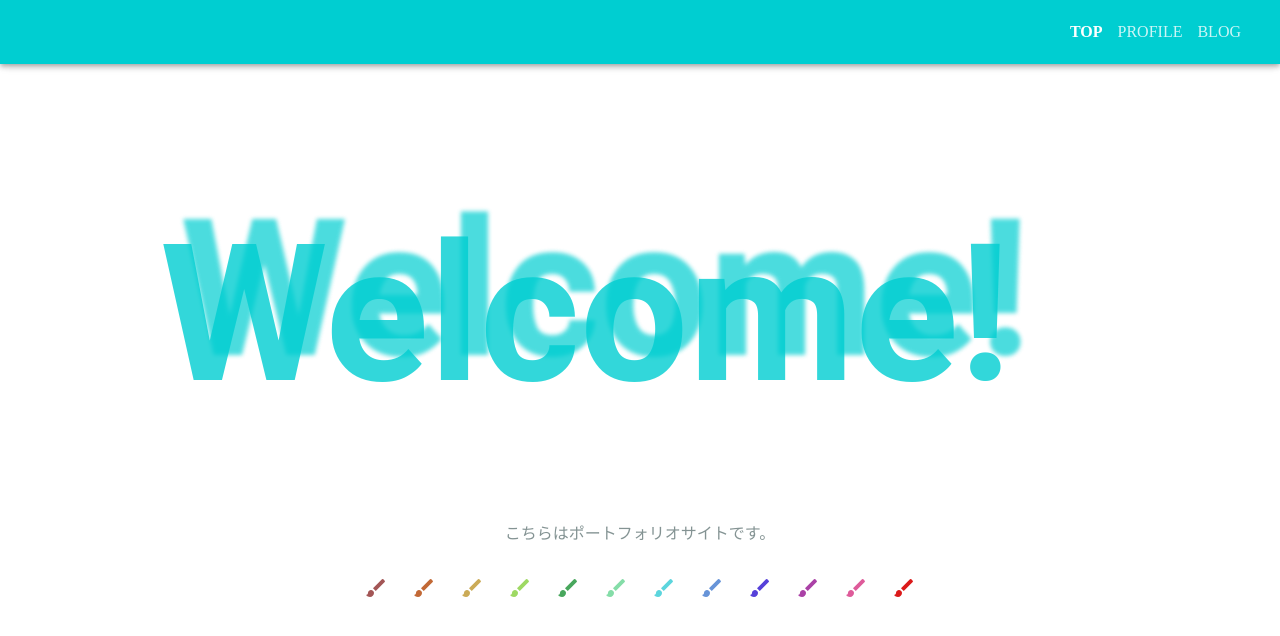
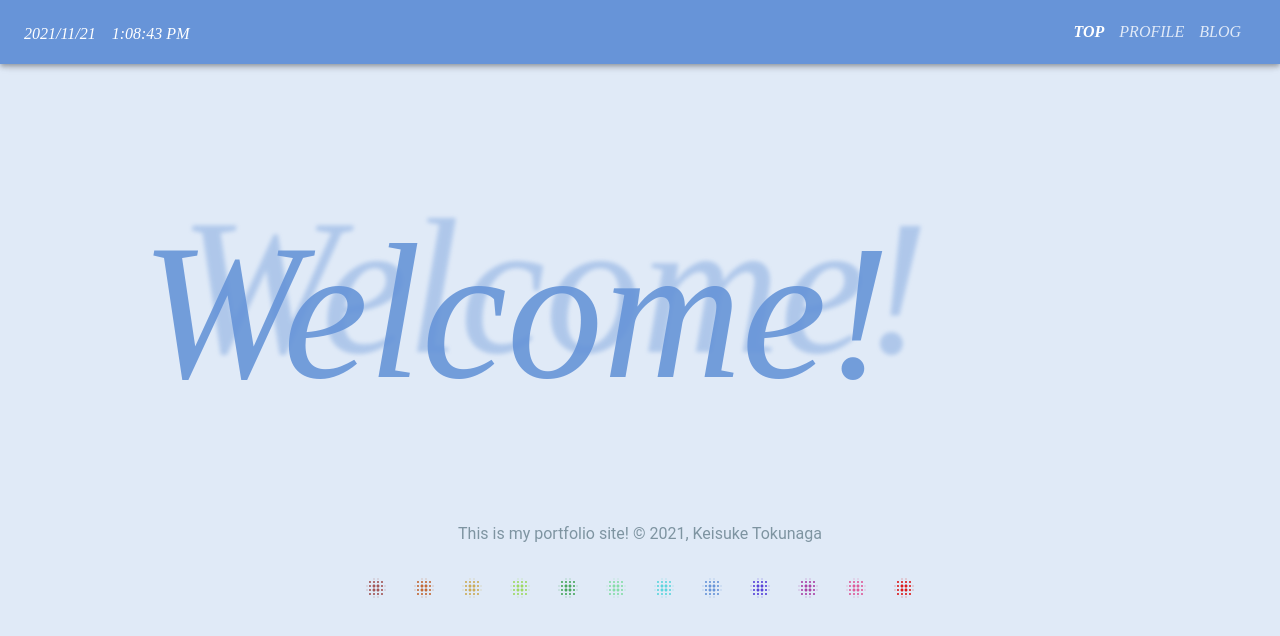
Before and after one commit to Keisuke-Toku-2000/TokuPortfolio, a Gatsby site: page / in a window 1280 px wide. Built offline with nearby package versions, Linux system fonts and the light colour scheme; Gatsby itself is replaced by a stand-in of ours.

Commit message:
時間を表示できるようにした

```diff
--- a/src/components/Layout/Layout.tsx
+++ b/src/components/Layout/Layout.tsx
@@ -11,7 +11,7 @@ export const Layout: React.VFC<Props> = ({ color, children }) => {
   const theme = createTheme({
     palette: {
       primary: {
-        main: color ?? "#00CED1",
+        main: color ?? "#6794D8",
       },
       secondary: {
         main: "#00bcd4",
--- a/src/components/header.tsx
+++ b/src/components/header.tsx
@@ -1,4 +1,4 @@
-import React, { VFC } from "react";
+import React, { useEffect, useState, VFC } from "react";
 import { AppBar, Box, BoxProps, Toolbar } from "@material-ui/core";
 import { Link } from "gatsby";
 
@@ -19,10 +19,27 @@ const nonActiveText: object = {
 const menuItem = ["TOP", "PROFILE", "BLOG"];
 
 export const Header: VFC = () => {
+  const [now, setNow] = useState<Date>(new Date());
+
+  const getNow = () => {
+    useEffect(() => {
+      const timer = setInterval(() => {
+        setNow(new Date());
+      }, 1000);
+      return () => {
+        clearInterval(timer);
+      };
+    }, [setNow]);
+    return `${now.getFullYear()}/${
+      now.getMonth() + 1
+    }/${now.getDate()}　${now?.toLocaleTimeString()}`;
+  };
+
   return (
     <AppBar color="primary">
       <Toolbar>
-        <div style={{ marginLeft: "auto" }}>
+        <p style={{ fontStyle: "italic" }}>{getNow()}</p>
+        <div style={{ marginLeft: "auto", fontStyle: "italic" }}>
           {menuItem.map((item, i) => {
             let page_link = "";
             if (item === "TOP") {
--- a/src/pages/index.tsx
+++ b/src/pages/index.tsx
@@ -1,8 +1,9 @@
 import { Box, IconButton } from "@material-ui/core";
+import { LensBlur } from "@mui/icons-material";
 import BrushIcon from "@mui/icons-material/Brush";
 
 import * as React from "react";
-import { useState } from "react";
+import { useEffect, useState } from "react";
 import { Layout } from "../components/Layout/Layout";
 
 const helpText: object = {
@@ -31,36 +32,67 @@ const paintColors = [
 ];
 
 const IndexPage: React.VFC = () => {
-  const [color, setColor] = useState("#00CED1");
+  const [color, setColor] = useState("#6794D8");
   const centerShadowText: object = {
     position: "absolute",
-    left: "180px",
+    left: "14%",
     top: "-15px",
-    fontFamily: "Roboto",
-    fontWeight: "bold",
+    fontStyle: "italic",
     fontSize: "15vw",
     color: color,
     filter: "blur(2px)",
-    opacity: 0.7,
+    opacity: 0.4,
   };
 
   const centerText: object = {
     position: "absolute",
-    left: "160px",
+    left: "11%",
     top: "10px",
-    fontFamily: "Roboto",
-    fontWeight: "bold",
+    fontStyle: "italic",
     fontSize: "15vw",
     color: color,
-    opacity: 0.8,
+    opacity: 0.9,
+    animation: "3s ease-in 1s infinite reverse both running slidein",
   };
+
+  const [text, setText] = useState<string>("");
+  const welcome = "Welcome!";
+
+  const animationText = () => {
+    for (let i = 0; i < 8; i++) {
+      if (i === 0) {
+        setTimeout(() => setText(welcome[0]), 600);
+      }
+      setTimeout(() => setText(welcome.slice(0, i + 1)), 600 + i * 300);
+    }
+  };
+
+  useEffect(() => {
+    animationText();
+  }, []);
+
+  console.log(text);
 
   return (
     <Layout color={color}>
       <div>
-        <p style={centerShadowText}>Welcome!</p>
-        <p style={centerText}>Welcome!</p>
-        <p style={helpText}>こちらはポートフォリオサイトです。</p>
+        <p style={centerShadowText}>{text}</p>
+        <p style={centerText}>{text}</p>
+        <p style={helpText}>
+          This is my portfolio site! © 2021, Keisuke Tokunaga
+        </p>
+        <Box
+          style={{
+            position: "absolute",
+            left: "0%",
+            top: "0%",
+            width: "100%",
+            height: "100%",
+            backgroundColor: color,
+            opacity: 0.2,
+            textAlign: "center",
+          }}
+        />
       </div>
       <div style={{ textAlign: "center" }}>
         {paintColors.map((paintColor, i) => (
@@ -71,7 +103,7 @@ const IndexPage: React.VFC = () => {
             }}
             key={i}
           >
-            <BrushIcon />
+            <LensBlur />
           </IconButton>
         ))}
       </div>
--- a/tsconfig.json
+++ b/tsconfig.json
@@ -11,6 +11,6 @@
     "emitDecoratorMetadata": true,
     "noEmit": true,
     "skipLibCheck": true,
-    "moduleResolution": "node"
+    "moduleResolution": "node",
   }
 }
```
Also changed, not shown: src/pages/profile.tsx (+70 -1 lines), src/images/face.jpg (added).
